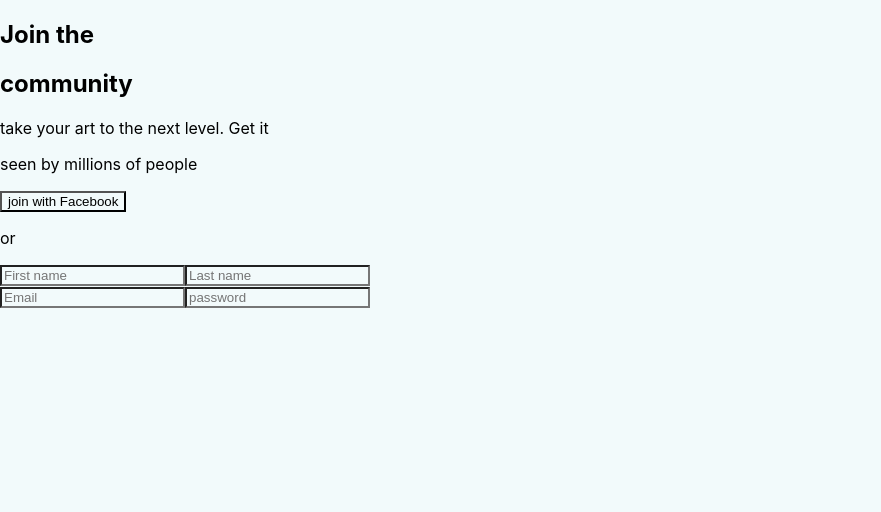
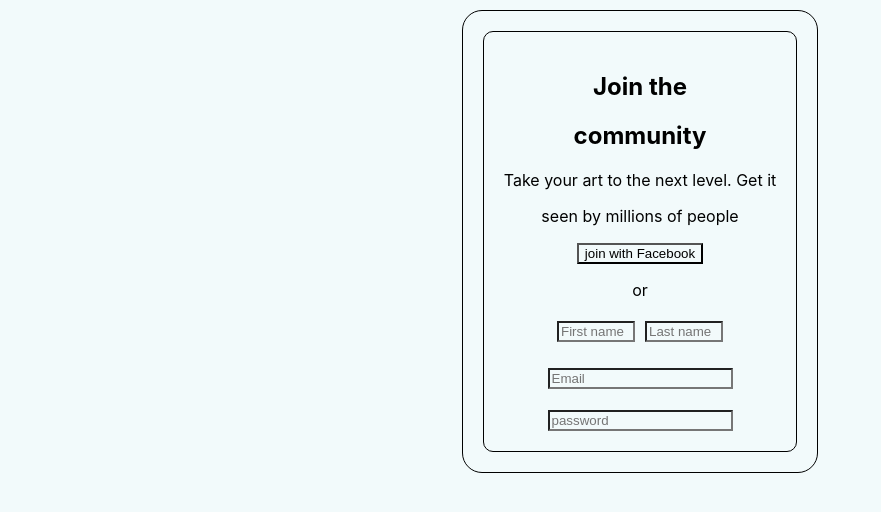
Before and after one commit to toplouie1/sign-up, a React (Create React App) app in the folder sign-up/: page / in a window 1280 px wide. Shown: the top 512 px of the page, without its empty margins (0-881 px from the left). Built offline with nearby package versions, Linux system fonts and the light colour scheme.

Commit message:
fixing the layout

```diff
--- a/sign-up/src/App.css
+++ b/sign-up/src/App.css
@@ -1,3 +1,25 @@
 * {
 	background-color: #f2fafb;
 }
+.App {
+	display: flex;
+	justify-content: center;
+	text-align: center;
+}
+.outsideContainer {
+	border: 1px solid rgb(0, 0, 0);
+	padding: 10px;
+	margin: 10px;
+	border-radius: 20px;
+}
+.insideContainer {
+	border: 1px solid rgb(0, 0, 0);
+	padding: 20px;
+	margin: 10px;
+	border-radius: 10px;
+}
+
+.firstInput {
+	width: 70px;
+	margin: 5px;
+}
--- a/sign-up/src/App.js
+++ b/sign-up/src/App.js
@@ -7,16 +7,29 @@ function App() {
 				<div className="insideContainer">
 					<h2>Join the </h2>
 					<h2>community</h2>
-					<p>take your art to the next level. Get it</p>
+					<p>Take your art to the next level. Get it</p>
 					<p>seen by millions of people</p>
 					<button>join with Facebook</button>
 					<p>or</p>
 					<form>
 						<div>
-							<input type="text" placeHolder="First name" />
-							<input type="text" placeHolder="Last name" />
+							<input
+								className="firstInput"
+								type="text"
+								placeHolder="First name"
+							/>
+							<input
+								className="firstInput"
+								type="text"
+								placeHolder="Last name"
+							/>
 						</div>
+						<br />
+
 						<input type="text" placeHolder="Email" />
+						<br />
+						<br />
+
 						<input type="text" placeHolder="password" />
 					</form>
 				</div>
```
